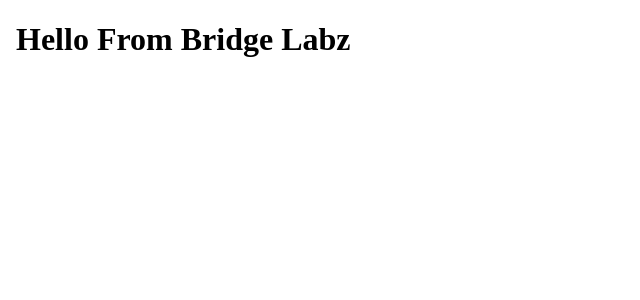
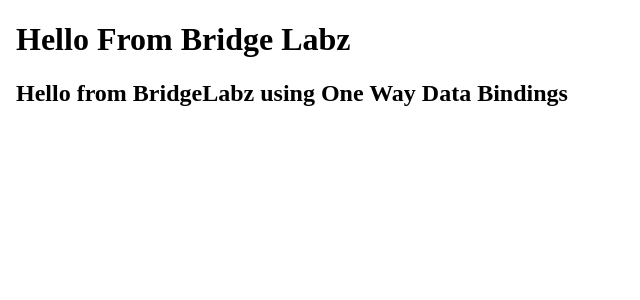
Before and after one commit to shreyansh4155/helloWorld-Angular_App, an Angular app: page / in a window 1280 px wide. Shown: the top 300 px of the page, without its empty margins (0-640 px from the left). Built offline with nearby package versions, Linux system fonts and the light colour scheme.

Commit message:
[Shreyansh] Added One-Way Data Binding using Interpolation from bridge labz

```diff
--- a/src/app/app.component.html
+++ b/src/app/app.component.html
@@ -7,5 +7,6 @@
   </head>
   <body>
     <h1>Hello From Bridge Labz</h1>
+    <h2>{{ message }}</h2>
   </body>
 </html>
--- a/src/app/app.component.ts
+++ b/src/app/app.component.ts
@@ -5,8 +5,9 @@
   selector: 'app-root',
   imports: [RouterOutlet],
   templateUrl: './app.component.html',
-  styleUrl: './app.component.css'
+  styleUrl: './app.component.css',
 })
 export class AppComponent {
   title = 'Hello-world-app';
+  message: string = 'Hello from BridgeLabz using One Way Data Bindings';
 }
```
